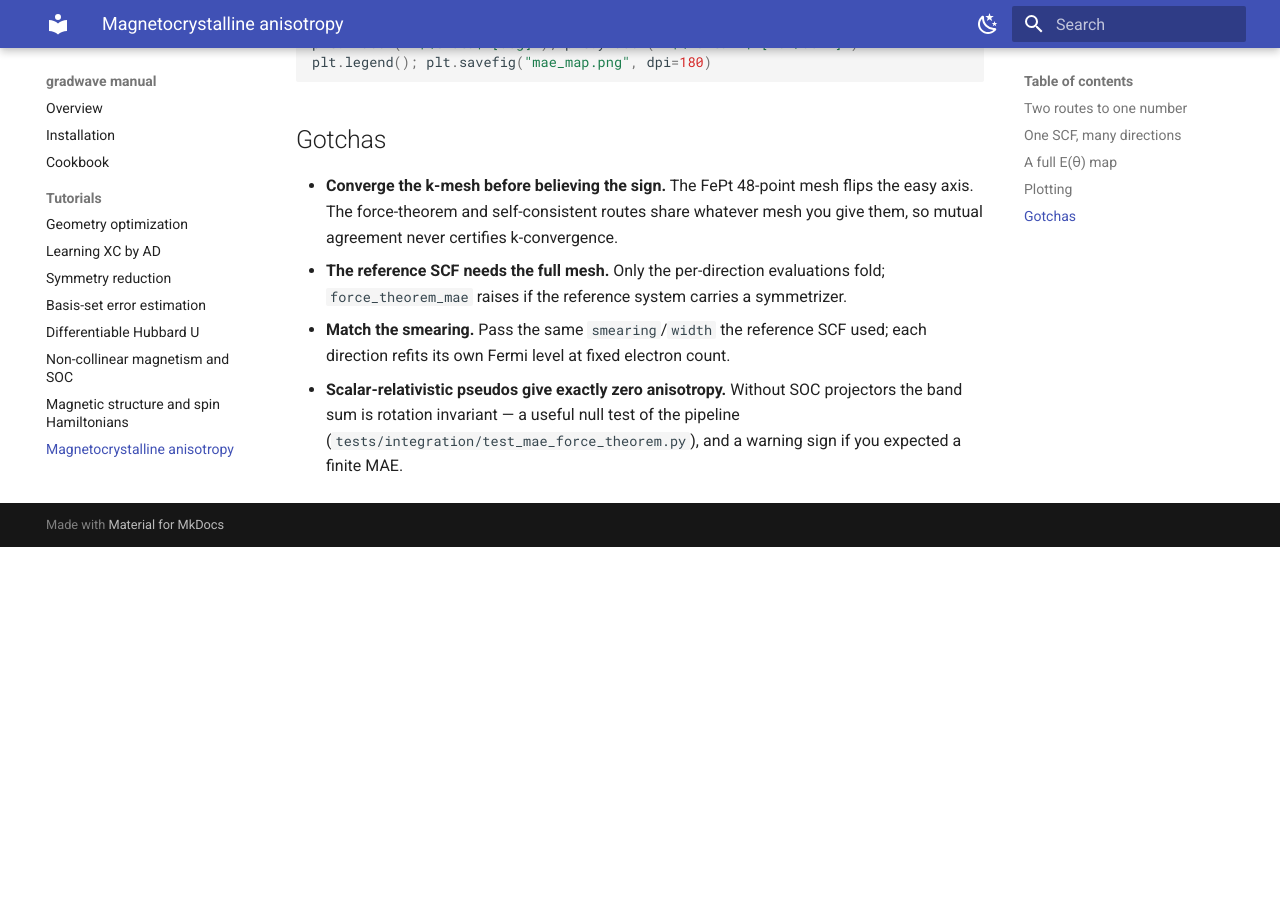
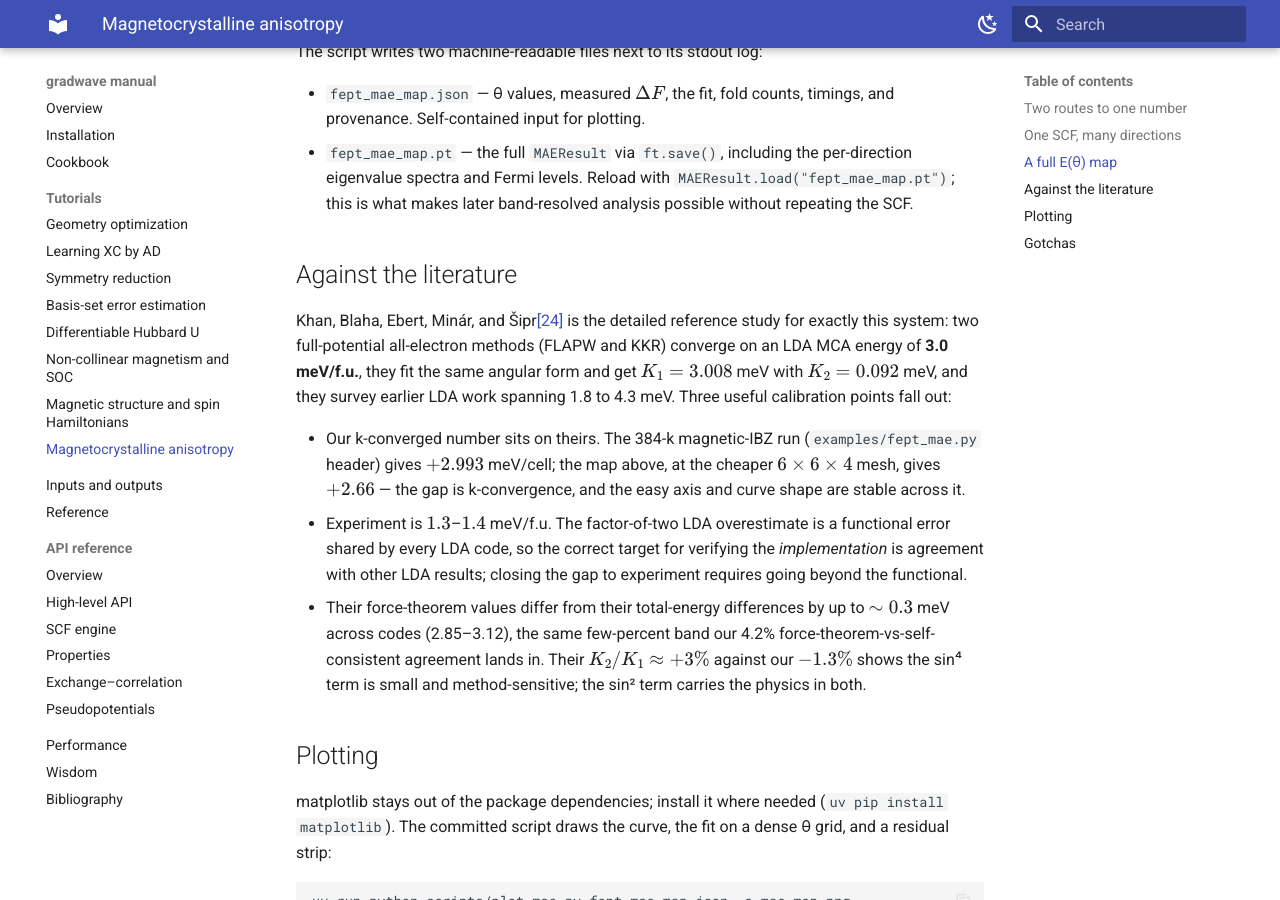
Before and after one commit to wladerer/gradwave, an MkDocs documentation site: the page built from docs/manual/mae.md, in a window 1280 px wide and 900 px high, scrolled down 2301 px. Built offline with MkDocs 1.6.1 and Material for MkDocs 9.7.7, drawn with Linux system fonts in a browser that asks for light colours; before the commit the page ends 2848 px from its top, so only the background shows below that.

Commit message:
docs(mae): FePt E(theta) figure in the tutorial, literature anchor
Embed the measured map (rendered by scripts/plot_mae.py from the archived
benchmark data) and add Khan, Blaha, Ebert, Minar, Sipr, PRB 94, 144436
(2016) as the reference study: full-potential LDA 3.0 meV/f.u. (our 384-k
number +2.993 sits on it), experiment 1.3-1.4 meV, published LDA spread
1.8-4.3 meV, and their K1/K2 fit of the same angular form.

Co-Authored-By: Claude Fable 5 <noreply@anthropic.com>

```diff
--- a/docs/manual/mae.md
+++ b/docs/manual/mae.md
@@ -78,6 +78,8 @@ $K_2 = -0.0358$ meV/cell, largest fit residual 1.5 μeV — FePt follows the
 single-constant form to within a percent. The whole map costs about an hour
 of CPU; each extra direction about two minutes.
 
+![L1₀ FePt E(θ) anisotropy: measured points, uniaxial fit, and μeV residuals](img/fept_mae_map.png)
+
 The script writes two machine-readable files next to its stdout log:
 
 - `fept_mae_map.json` — θ values, measured $\Delta F$, the fit, fold counts,
@@ -86,6 +88,29 @@ The script writes two machine-readable files next to its stdout log:
   per-direction eigenvalue spectra and Fermi levels. Reload with
   `MAEResult.load("fept_mae_map.pt")`; this is what makes later
   band-resolved analysis possible without repeating the SCF.
+
+## Against the literature
+
+Khan, Blaha, Ebert, Minár, and Šipr[[24]](bibliography.md#khan) is the
+detailed reference study for exactly this system: two full-potential
+all-electron methods (FLAPW and KKR) converge on an LDA MCA energy of
+**3.0 meV/f.u.**, they fit the same angular form and get
+$K_1 = 3.008$ meV with $K_2 = 0.092$ meV, and they survey earlier LDA
+work spanning 1.8 to 4.3 meV. Three useful calibration points fall out:
+
+- Our k-converged number sits on theirs. The 384-k magnetic-IBZ run
+  (`examples/fept_mae.py` header) gives $+2.993$ meV/cell; the map above,
+  at the cheaper $6\times6\times4$ mesh, gives $+2.66$ — the gap is
+  k-convergence, and the easy axis and curve shape are stable across it.
+- Experiment is $1.3$–$1.4$ meV/f.u. The factor-of-two LDA overestimate is
+  a functional error shared by every LDA code, so the correct target for
+  verifying the *implementation* is agreement with other LDA results;
+  closing the gap to experiment requires going beyond the functional.
+- Their force-theorem values differ from their total-energy differences by
+  up to $\sim 0.3$ meV across codes (2.85–3.12), the same few-percent
+  band our 4.2% force-theorem-vs-self-consistent agreement lands in. Their
+  $K_2/K_1 \approx +3\%$ against our $-1.3\%$ shows the sin⁴ term is small
+  and method-sensitive; the sin² term carries the physics in both.
 
 ## Plotting
 
```
Also changed, not shown: docs/manual/bibliography.md (+1 -0 lines), docs/manual/magnetism.md (+4 -2 lines), docs/manual/img/fept_mae_map.png (added).
